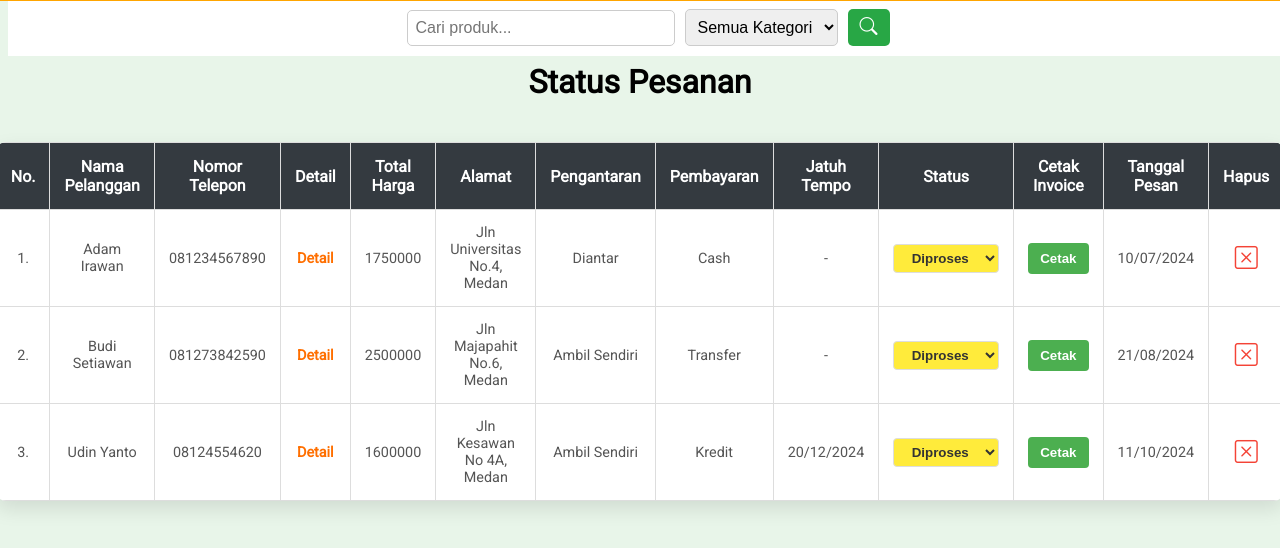
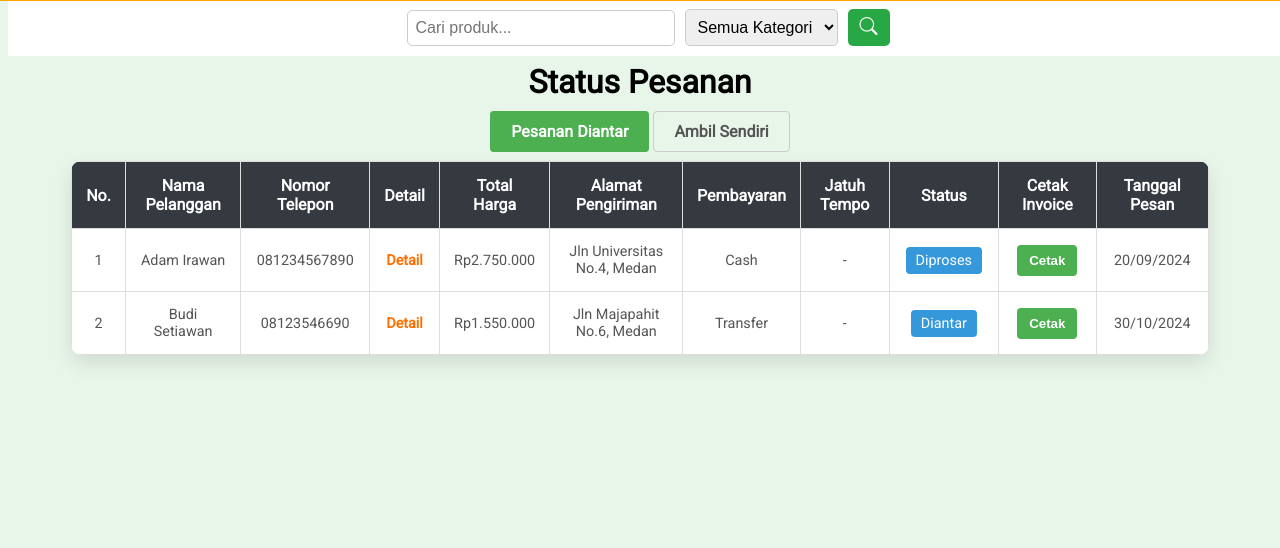
Before and after one commit to KenwardKH/Pddy-Project, a Laravel app: page /kasir/status in a window 1280 px wide. Shown: the part 117-665 px from the top of the page. Run offline with Laravel 12, Linux system fonts and the light colour scheme.

Commit message:
Kasor status & login register

```diff
--- a/app/Http/Controllers/GoogleAuthController.php
+++ b/app/Http/Controllers/GoogleAuthController.php
@@ -34,7 +34,7 @@ class GoogleAuthController extends Controller
 
                 // Log in the user
                 Auth::login($user);
-                return redirect()->intended('dashboard');
+                return redirect()->intended('/pengguna/home');
             } else {
                 // If the user does not exist, show an error
                 return redirect('/login')->withErrors(['email' => 'This email is not registered with Google login.']);
--- a/app/Http/Controllers/KasirController.php
+++ b/app/Http/Controllers/KasirController.php
@@ -9,10 +9,65 @@ class KasirController extends Controller
     /**
      * Display a listing of the resource.
      */
-    public function index()
+    public function index($type = 'diantar')
     {
-        //
+        $ordersDiantar = [
+            ['no' => 1, 'nama' => 'Adam Irawan','nomor_hp' => '081234567890', 'total' => '2750000', 'alamat' => 'Jln Universitas No.4, Medan','pembayaran' => 'Cash','tempo' => '-', 'status' => 'Diproses', 'tanggal' => '20/09/2024'],
+            ['no' => 2, 'nama' => 'Budi Setiawan', 'nomor_hp' => '08123546690', 'total' => '1550000', 'alamat' => 'Jln Majapahit No.6, Medan', 'pembayaran' => 'Transfer','tempo' => '-', 'status' => 'Diantar', 'tanggal' => '30/10/2024']
+        ];
+
+        $ordersAmbil = [
+            ['no' => 1, 'nama' => 'Susan Mahardika', 'nomor_hp' => '083584964093', 'total' => '2300000', 'alamat' => 'Jln Merdeka No.10, Medan','pembayaran' => 'Transfer','tempo' => '-', 'status' => 'Menunggu Pengambilan', 'tanggal' => '24/10/2024'],
+            ['no' => 2, 'nama' => 'Rudi Santoso', 'nomor_hp' => '083584964093', 'total' => '2300000', 'alamat' => 'Jln Perintis No.15, Medan','pembayaran' => 'Kredit','tempo' => '21/12/2024', 'status' => 'Selesai', 'tanggal' => '10/11/2024']
+        ];
+
+        $orders = $type === 'ambil' ? $ordersAmbil : $ordersDiantar;
+
+        return view('kasir.kasir_status', compact('type', 'orders'));
     }
+
+    public function updateStatus($id, $type)
+    {
+        // Temukan pesanan berdasarkan ID
+        $order = Order::find($id); // Ganti Order dengan model yang sesuai
+
+        if ($order) {
+            // Tentukan status berikutnya berdasarkan tipe dan status saat ini
+            if ($type === 'diantar') {
+                // Urutan status untuk pesanan "Diantar"
+                switch ($order->status) {
+                    case 'Diproses':
+                        $order->status = 'Diantar';
+                        break;
+                    case 'Diantar':
+                        $order->status = 'Selesai';
+                        break;
+                    default:
+                        return redirect()->back()->with('error', 'Status tidak valid untuk pesanan diantar');
+                }
+            } elseif ($type === 'ambil') {
+                // Urutan status untuk pesanan "Ambil Sendiri"
+                switch ($order->status) {
+                    case 'Diproses':
+                        $order->status = 'Menunggu Pengambilan';
+                        break;
+                    case 'Menunggu Pengambilan':
+                        $order->status = 'Selesai';
+                        break;
+                    default:
+                        return redirect()->back()->with('error', 'Status tidak valid untuk pesanan ambil sendiri');
+                }
+            }
+
+            // Simpan perubahan status
+            $order->save();
+
+            return redirect()->back()->with('success', 'Status berhasil diperbarui.');
+        }
+
+        return redirect()->back()->with('error', 'Pesanan tidak ditemukan.');
+    }
+
 
     public function home()
     {
--- a/public/css/kasir_status.css
+++ b/public/css/kasir_status.css
@@ -145,12 +145,27 @@ table {
     box-shadow: 0px 8px 20px rgba(0, 0, 0, 0.1);
 }
 
-caption {
+
+.toggle-button {
+    padding: 10px 20px;
+    color: #555;
+    text-decoration: none;
     font-weight: bold;
-    font-size: 1.5em;
-    margin-bottom: 10px;
-    padding: 10px;
-    color: #4a4a4a;
+    border: 1px solid #ccc;
+    border-radius: 4px;
+    transition: background-color 0.3s ease, color 0.3s ease;
+}
+
+/* Hover effect untuk tombol */
+.toggle-button:hover {
+    background-color: #f0f0f0;
+}
+
+/* Gaya untuk tombol yang aktif */
+.toggle-button.active {
+    background-color: #4CAF50; /* Warna hijau untuk menandakan pilihan aktif */
+    color: white;
+    border-color: #4CAF50;
 }
 
 th, td {
@@ -185,26 +200,18 @@ tbody tr:hover {
     color: #e65100;
 }
 
-.status-dropdown {
-    padding: 5px 8px;
-    border: 1px solid #ddd;
+.btn-status {
+    padding: 5px 10px;
+    margin: 2px;
+    background-color: #3498db;
+    color: #fff;
+    border: none;
     border-radius: 4px;
-    background-color: #ffeb3b;
-    color: #333;
-    font-weight: bold;
-    cursor: pointer;
-    text-align: center;
-    outline: none;
-    transition: background-color 0.3s;
+    text-decoration: none;
 }
 
-.status-dropdown:hover {
-    background-color: #fdd835;
-}
-
-.status-dropdown option {
-    background-color: #ffffff;
-    color: #333;
+.btn-status:hover {
+    background-color: #2980b9;
 }
 
 
@@ -241,3 +248,11 @@ td{
     color: #555;
     font-weight: 500;
 }
+
+.status-complete {
+    color: white;
+    padding: 5px 10px;
+    border-radius: 4px;
+    background-color: green;
+    text-align: center;
+}
--- a/resources/views/kasir/kasir_status.blade.php
+++ b/resources/views/kasir/kasir_status.blade.php
@@ -38,8 +38,15 @@
                     <button type="submit" class="search-button"><i class="bi bi-search"></i></button>
                 </form>
                 <h1>Status Pesanan</h1>
+
+                <!-- Toggle Buttons -->
+                <div class="button-container">
+                <a href="{{ route('status', 'diantar') }}" class="toggle-button  {{ $type === 'diantar' ? 'active' : '' }}">Pesanan Diantar</a>
+                <a href="{{ route('status', 'ambil') }}" class="toggle-button  {{ $type === 'ambil' ? 'active' : '' }}">Ambil Sendiri</a>
+            </div>
             <div class="table">
-                    <table>
+                @if ($type === 'diantar')
+                    <table class="order-table">
                         <thead>
                             <tr>
                                 <th>No.</th>
@@ -47,115 +54,86 @@
                                 <th>Nomor Telepon</th>
                                 <th>Detail</th>
                                 <th>Total Harga</th>
-                                <th>Alamat</th>
-                                <th>Pengantaran</th>
+                                <th>Alamat Pengiriman</th>
                                 <th>Pembayaran</th>
                                 <th>Jatuh Tempo</th>
                                 <th>Status</th>
                                 <th>Cetak Invoice</th>
                                 <th>Tanggal Pesan</th>
-                                <th>Hapus</th>
                             </tr>
                         </thead>
                         <tbody>
+                            @foreach ($orders as $order)
                                 <tr>
-                                <td>1.</td>
-                                <td>Adam Irawan</td>
-                                <td>081234567890</td>
+                                    <td>{{ $order['no'] }}</td>
+                                    <td>{{ $order['nama'] }}</td>
+                                    <td>{{ $order['nomor_hp'] }}</td>
                                     <td><a href="#" class="detail-link">Detail</a></td>
-                                <td>1750000</td>
-                                <td>Jln Universitas No.4, Medan</td>
-                                <td>Diantar</td>
-                                <td>Cash</td>
-                                <td>-</td>
+                                    <td>Rp{{ number_format($order['total'], 0, ',', '.') }}</td>
+                                    <td>{{ $order['alamat'] }}</td>
+                                    <td>{{ $order['pembayaran'] }}</td>
+                                    <td>{{ $order['tempo'] }}</td>
                                     <td>
-                                    <select class="status-dropdown" onchange="changeColor(this)">
-                                        <option value="Diproses">Diproses</option>
-                                        <option value="Diantar">Diantar</option>
-                                        <option value="Selesai">Selesai</option>
-                                        <option value="Dibatalkan">Dibatalkan</option>
-                                    </select>
+                                        @if ($order['status'] === 'Diproses')
+                                            <a href="{{ route('status.update', ['id' => $order['no'], 'type' => 'diantar']) }}" class="btn-status">Diproses</a>
+                                        @elseif ($order['status'] === 'Diantar')
+                                            <a href="{{ route('status.update', ['id' => $order['no'], 'type' => 'diantar']) }}" class="btn-status">Diantar</a>
+                                        @else
+                                            <span class="status-complete">Selesai</span>
+                                        @endif
                                     </td>
                                     <td><button class="cetak-button">Cetak</button></td>
-                                <td>10/07/2024</td>
-                                <td><button class="delete-button"><i class="bi bi-x-square"></i></td>
+                                    <td>{{ $order['tanggal'] }}</td>
                                 </tr>
+                            @endforeach
+                        </tbody>
+                    </table>
+                @elseif ($type === 'ambil')
+                    <table class="order-table">
+                        <thead>
                             <tr>
-                                <td>2.</td>
-                                <td>Budi Setiawan</td>
-                                <td>081273842590</td>
+                                <th>No.</th>
+                                <th>Nama Pelanggan</th>
+                                <th>Nomor Telepon</th>
+                                <th>Detail</th>
+                                <th>Total Harga</th>
+                                <th>Alamat Pengiriman</th>
+                                <th>Pembayaran</th>
+                                <th>Jatuh Tempo</th>
+                                <th>Status</th>
+                                <th>Cetak Invoice</th>
+                                <th>Tanggal Pesan</th>
+                            </tr>
+                        </thead>
+                        <tbody>
+                            @foreach ($orders as $order)
+                                <tr>
+                                    <td>{{ $order['no'] }}</td>
+                                    <td>{{ $order['nama'] }}</td>
+                                    <td>{{ $order['nomor_hp'] }}</td>
                                     <td><a href="#" class="detail-link">Detail</a></td>
-                                <td>2500000</td>
-                                <td>Jln Majapahit No.6, Medan</td>
-                                <td>Ambil Sendiri</td>
-                                <td>Transfer</td>
-                                <td>-</td>
+                                    <td>Rp{{ number_format($order['total'], 0, ',', '.') }}</td>
+                                    <td>{{ $order['alamat'] }}</td>
+                                    <td>{{ $order['pembayaran'] }}</td>
+                                    <td>{{ $order['tempo'] ?? '-' }}</td>
                                     <td>
-                                    <select class="status-dropdown" onchange="changeColor(this)">
-                                        <option value="Diproses">Diproses</option>
-                                        <option value="Diantar">Diantar</option>
-                                        <option value="Selesai">Selesai</option>
-                                        <option value="Dibatalkan">Dibatalkan</option>
-                                    </select>
+                                        @if ($order['status'] === 'Diproses')
+                                            <a href="{{ route('status.update', ['id' => $order['no'], 'type' => 'ambil']) }}" class="btn-status">Diproses</a>
+                                        @elseif ($order['status'] === 'Menunggu Pengambilan')
+                                            <a href="{{ route('status.update', ['id' => $order['no'], 'type' => 'ambil']) }}" class="btn-status">Menunggu Pengambilan</a>
+                                        @else
+                                            <span class="status-complete">Selesai</span>
+                                        @endif
                                     </td>
                                     <td><button class="cetak-button">Cetak</button></td>
-                                <td>21/08/2024</td>
-                                <td><button class="delete-button"><i class="bi bi-x-square"></i></td>
+                                    <td>{{ $order['tanggal'] }}</td>
                                 </tr>
-                            <tr>
-                                <td>3.</td>
-                                <td>Udin Yanto</td>
-                                <td>08124554620</td>
-                                <td><a href="#" class="detail-link">Detail</a></td>
-                                <td>1600000</td>
-                                <td>Jln Kesawan No 4A, Medan</td>
-                                <td>Ambil Sendiri</td>
-                                <td>Kredit</td>
-                                <td>20/12/2024</td>
-                                <td>
-                                    <select class="status-dropdown" onchange="changeColor(this)">
-                                        <option value="Diproses">Diproses</option>
-                                        <option value="Diantar">Diantar</option>
-                                        <option value="Selesai">Selesai</option>
-                                        <option value="Dibatalkan">Dibatalkan</option>
-                                    </select>
-                                </td>
-                                <td><button class="cetak-button">Cetak</button></td>
-                                <td>11/10/2024</td>
-                                <td><button class="delete-button"><i class="bi bi-x-square"></i></td>
-                            </tr>
+                            @endforeach
                         </tbody>
                     </table>
+                @endif
             </div>
         </div>
     </div>
-        <script>
-            function changeColor(selectElement) {
-                switch (selectElement.value) {
-                    case "Diproses":
-                        selectElement.style.backgroundColor = "#ffeb3b"; // Yellow
-                        selectElement.style.color = "#333";
-                        break;
-                    case "Diantar":
-                        selectElement.style.backgroundColor = "#03a9f4"; // Light Blue
-                        selectElement.style.color = "#fff";
-                        break;
-                    case "Selesai":
-                        selectElement.style.backgroundColor = "#4caf50"; // Green
-                        selectElement.style.color = "#fff";
-                        break;
-                    case "Dibatalkan":
-                        selectElement.style.backgroundColor = "#f44336"; // Red
-                        selectElement.style.color = "#fff";
-                        break;
-                    default:
-                        selectElement.style.backgroundColor = "#fff"; // Default
-                        selectElement.style.color = "#333";
-                }
-            }
-
-            // Initialize colors on page load
-            document.querySelectorAll(".status-dropdown").forEach(changeColor);
-        </script>
 </body>
 </html>
--- a/routes/web.php
+++ b/routes/web.php
@@ -11,12 +11,13 @@ use App\Http\Controllers\BukuDanKertasController;
 use App\Http\Controllers\PulpenDanPensilController;
 use Illuminate\Support\Facades\Route;
 use Laravel\Socialite\Facades\Socialite;
+use App\Http\Controllers\CartController;
 
 
 use App\Http\Controllers\GoogleAuthController;
 
 Route::get('/', function () {
-    return view('welcome');
+    return view('auth.login');
 });
 
 Route::get('/dashboard', function () {
@@ -44,12 +45,17 @@ Route::get('/kategori/buku_dan_kertas', [BukuDanKertasController::class, 'index'
 Route::get('/addToOrder', [BukuDanKertasController::class, 'addToOrder'])->name('pengguna.addToOrder');
 Route::get('/kategori/pulpen_dan_pensil', [PulpenDanPensilController::class, 'index'])->name('pengguna.pulpen_dan_pensil.index');
 Route::get('/addToOrder', [PulpenDanPensilController::class, 'addToOrder'])->name('pengguna.addToOrder');
+//keranjang
+Route::post('/add-to-cart', [CartController::class, 'addToCart'])->name('pengguna.addToOrder');
+Route::get('/cart', [CartController::class, 'viewCart'])->name('cart.view');
+Route::get('/remove-from-cart/{productName}', [CartController::class, 'removeFromCart'])->name('cart.remove');
 //Kasir
 Route::get('/kasir/home', [KasirController::class, 'home'])->name('kasir.home');
 Route::get('/kasir/buat-pesanan', [PesananController::class, 'index'])->name('buat-pesanan');
 Route::post('/kasir/tambah-pesanan', [PesananController::class, 'addToOrder'])->name('tambah-pesanan');
 Route::get('/kasir/stock-barang', [KasirController::class, 'stock'])->name('kasir.stock');
 Route::get('/kasir/konfirmasi', [KasirController::class, 'konfirmasi'])->name('kasir.konfirmasi');
-Route::get('/kasir/status', [KasirController::class, 'status'])->name('kasir.status');
+Route::get('/kasir/status/{type?}', [KasirController::class, 'index'])->name('status');
+Route::get('/kasir/status/update/{id}/{type}', [KasirController::class, 'updateStatus'])->name('status.update');
 
 require __DIR__.'/auth.php';
```
Also changed, not shown: app/Http/Controllers/Auth/AuthenticatedSessionController.php (+6 -2 lines), app/Http/Controllers/Auth/RegisteredUserController.php (+17 -10 lines), app/Models/Kasir.php (added, +10 -0 lines), resources/views/auth/register.blade.php (+8 -0 lines). Lines whose indentation alone changed are shown as unchanged.
